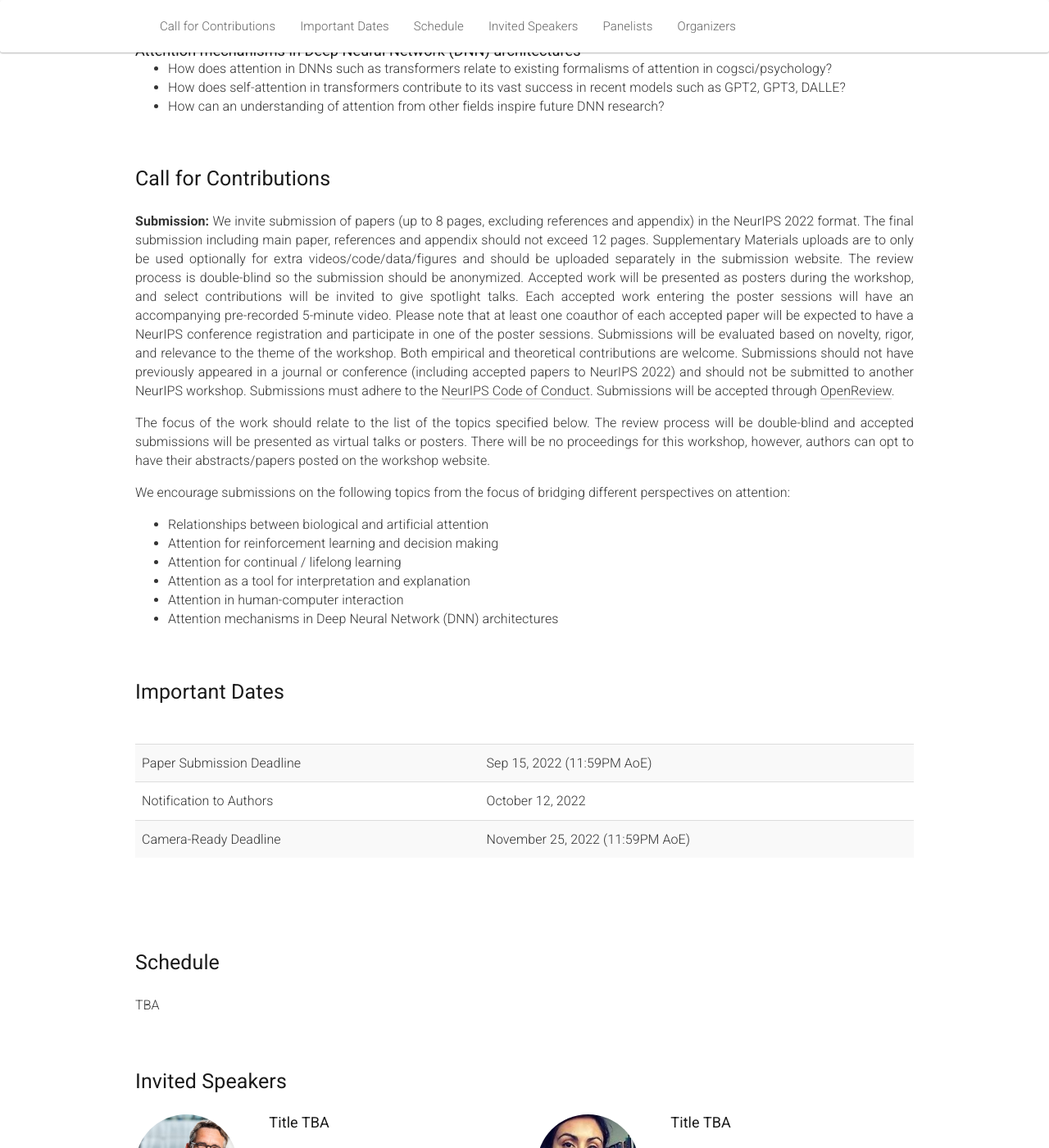
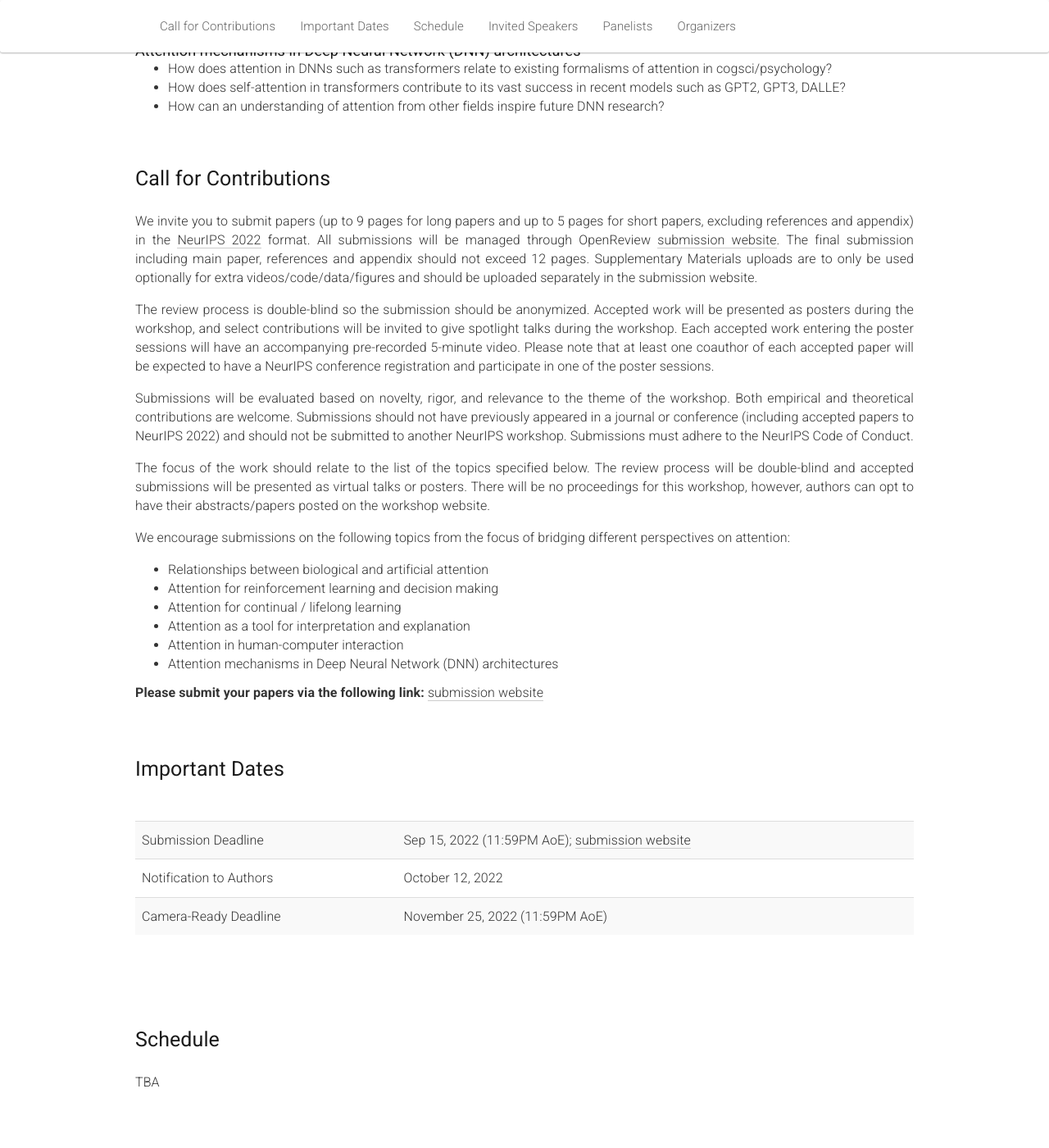
Before and after one commit to attention-learning-workshop/attention-learning-workshop.github.io, a Jekyll site: the page built from _pages/home_2022.md, in a window 1280 px wide and 1400 px high, scrolled down 1340 px. Shown: the whole window at 82% size. Built offline with Jekyll 4.4.1, drawn with Linux system fonts in a browser that asks for light colours; nearby versions of some CDN libraries.

Commit message:
update cfp

```diff
--- a/_includes/cfp.md
+++ b/_includes/cfp.md
@@ -1,6 +1,10 @@
 ## Call for Contributions
 
-**Submission:** We invite submission of papers (up to 8 pages, excluding references and appendix) in the NeurIPS 2022 format. The final submission including main paper, references and appendix should not exceed 12 pages. Supplementary Materials uploads are to only be used optionally for extra videos/code/data/figures and should be uploaded separately in the submission website. The review process is double-blind so the submission should be anonymized. Accepted work will be presented as posters during the workshop, and select contributions will be invited to give spotlight talks. Each accepted work entering the poster sessions will have an accompanying pre-recorded 5-minute video. Please note that at least one coauthor of each accepted paper will be expected to have a NeurIPS conference registration and participate in one of the poster sessions.  Submissions will be evaluated based on novelty, rigor, and relevance to the theme of the workshop. Both empirical and theoretical contributions are welcome. Submissions should not have previously appeared in a journal or conference (including accepted papers to NeurIPS 2022) and should not be submitted to another NeurIPS workshop. Submissions must adhere to the [NeurIPS Code of Conduct](https://neurips.cc/public/CodeOfConduct). Submissions will be accepted through [OpenReview](https://openreview.net/group?id=NeurIPS.cc/2022/Workshop/Attention).
+We invite you to submit papers (up to 9 pages for long papers and up to 5 pages for short papers, excluding references and appendix) in the [NeurIPS 2022](https://neurips.cc/Conferences/2022/PaperInformation/StyleFiles) format. All submissions will be managed through OpenReview [submission website](https://openreview.net/group?id=NeurIPS.cc/2022/Workshop/Attention). The final submission including main paper, references and appendix should not exceed 12 pages. Supplementary Materials uploads are to only be used optionally for extra videos/code/data/figures and should be uploaded separately in the submission website.
+
+The review process is double-blind so the submission should be anonymized. Accepted work will be presented as posters during the workshop, and select contributions will be invited to give spotlight talks during the workshop. Each accepted work entering the poster sessions will have an accompanying pre-recorded 5-minute video. Please note that at least one coauthor of each accepted paper will be expected to have a NeurIPS conference registration and participate in one of the poster sessions.
+
+Submissions will be evaluated based on novelty, rigor, and relevance to the theme of the workshop. Both empirical and theoretical contributions are welcome. Submissions should not have previously appeared in a journal or conference (including accepted papers to NeurIPS 2022) and should not be submitted to another NeurIPS workshop. Submissions must adhere to the NeurIPS Code of Conduct.
 
 The focus of the work should relate to the list of the topics specified below. The review process will be double-blind and accepted submissions will be presented as virtual talks or posters. There will be no proceedings for this workshop, however, authors can opt to have their abstracts/papers posted on the workshop website.
 
@@ -11,3 +15,5 @@ We encourage submissions on the following topics from the focus of bridging diff
 - Attention as a tool for interpretation and explanation
 - Attention in human-computer interaction
 - Attention mechanisms in Deep Neural Network (DNN) architectures
+
+**Please submit your papers via the following link:** [submission website](https://openreview.net/group?id=NeurIPS.cc/2022/Workshop/Attention)
--- a/_pages/home_2022.md
+++ b/_pages/home_2022.md
@@ -33,8 +33,8 @@
     <table class="table table-striped">
       <tbody>
         <tr>
-          <td>Paper Submission Deadline</td>
-          <td>Sep 15, 2022 (11:59PM AoE)</td>
+          <td>Submission Deadline</td>
+          <td>Sep 15, 2022 (11:59PM AoE); <a href="https://openreview.net/group?id=NeurIPS.cc/2022/Workshop/Attention">submission website</a></td>
 	      </tr>
         <tr>
           <td>Notification to Authors</td>
```
